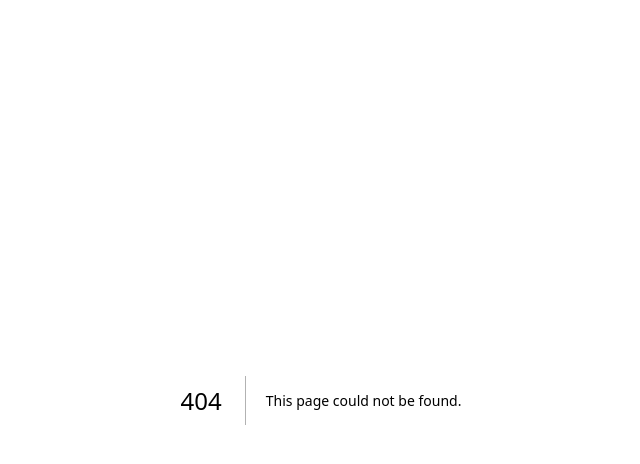
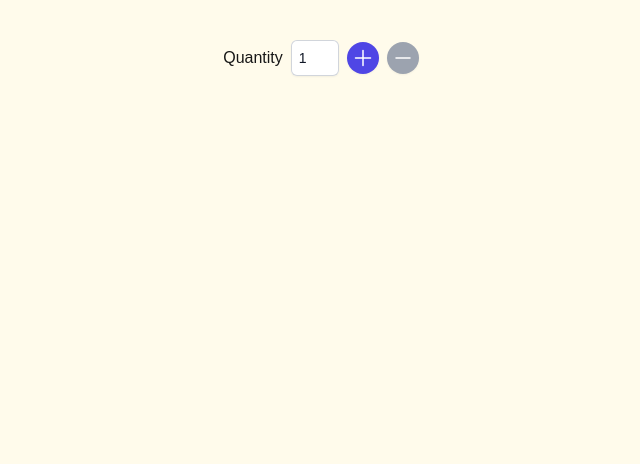
Before and after one commit to brokolidev/cprg306-assignments, a Next.js app: page /week-4 in a window 1280 px wide. Before the commit this address had no page. Shown: the top 464 px of the page, without its empty margins (319-959 px from the left). Built offline with nearby package versions, Linux system fonts and the light colour scheme.

Commit message:
added week-4 assignment

```diff
--- a/app/page.js
+++ b/app/page.js
@@ -20,6 +20,9 @@ export default function Home() {
             <li className={linkStyles}>
                 <Link href="/week-3">Week 3</Link>
             </li>
+            <li className={linkStyles}>
+                <Link href="/week-4">Week 4</Link>
+            </li>
         </ul>
     </main>
   );
--- /dev/null
+++ b/app/week-4/new-item.js
@@ -0,0 +1,55 @@
+'use client';
+
+import {useState} from "react";
+
+export default function NewItem() {
+
+	const [quantity, setQuantity] = useState(1);
+
+	const increment = () => {
+		if(quantity < 20) {
+			setQuantity(quantity + 1);
+		} else {
+			alert("You can't buy more than 20 items at a time!");
+		}
+	}
+
+	const decrement = () => {
+		if (quantity > 1) {
+			setQuantity(quantity - 1);
+		} else {
+			alert("You can't buy less than 1 item!");
+		}
+	}
+
+	return (
+		<div className="flex justify-center gap-2 items-center">
+			<label>Quantity</label>
+			<input type="text" name="quantity" id="quantity"
+			       value={quantity}
+			       className="block w-12 rounded-md border-0 py-1.5 text-gray-900 shadow-sm ring-1 ring-inset
+			       ring-gray-300 placeholder:text-gray-400 focus:ring-2
+			       focus:ring-inset focus:ring-indigo-600 sm:text-sm sm:leading-6 p-2" />
+			<button onClick={increment}
+					disabled={quantity >= 20}
+			        type="button" class="disabled:bg-gray-400 rounded-full bg-indigo-600 p-1 text-white shadow-sm
+			        hover:bg-indigo-500 focus-visible:outline focus-visible:outline-2
+			        focus-visible:outline-offset-2 focus-visible:outline-indigo-600">
+				<svg xmlns="http://www.w3.org/2000/svg" fill="none" viewBox="0 0 24 24"
+				     stroke-width="1.5" stroke="currentColor" class="size-6">
+					<path stroke-linecap="round" stroke-linejoin="round" d="M12 4.5v15m7.5-7.5h-15" />
+				</svg>
+			</button>
+			<button onClick={decrement}
+					disabled={quantity <= 1}
+			        type="button" className="disabled:bg-gray-400 rounded-full bg-indigo-600 p-1 text-white
+			        shadow-sm hover:bg-indigo-500 focus-visible:outline focus-visible:outline-2
+			        focus-visible:outline-offset-2 focus-visible:outline-indigo-600">
+				<svg xmlns="http://www.w3.org/2000/svg" fill="none" viewBox="0 0 24 24"
+				     stroke-width="1.5" stroke="currentColor" class="size-6">
+					<path stroke-linecap="round" stroke-linejoin="round" d="M5 12h14" />
+				</svg>
+			</button>
+		</div>
+	);
+}
--- /dev/null
+++ b/app/week-4/page.js
@@ -0,0 +1,16 @@
+import ItemList from "@/app/week-3/item-list";
+import Link from "next/link";
+import NewItem from "@/app/week-4/new-item";
+
+export const metadata = {
+	title: 'Component & useState',
+};
+
+export default function Page() {
+
+	return (
+		<main className="bg-amber-50 h-screen p-10 text-center">
+			<NewItem />
+		</main>
+	);
+}
```
Also changed, not shown: 1 other file (tests, documents, lock files or other folders).
